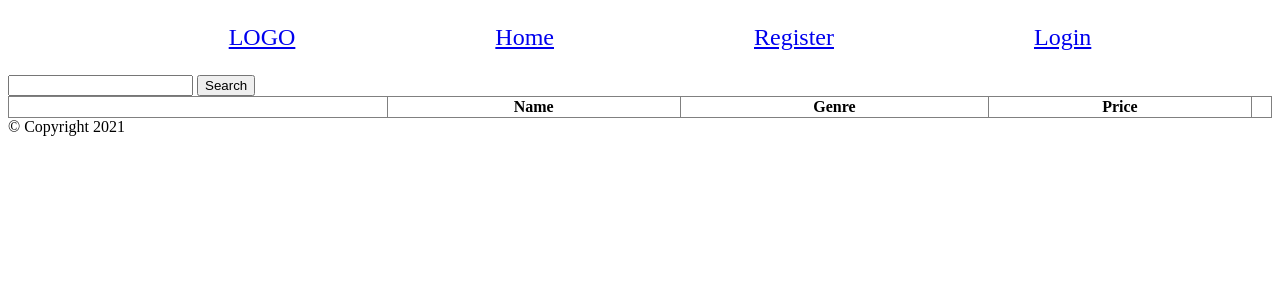
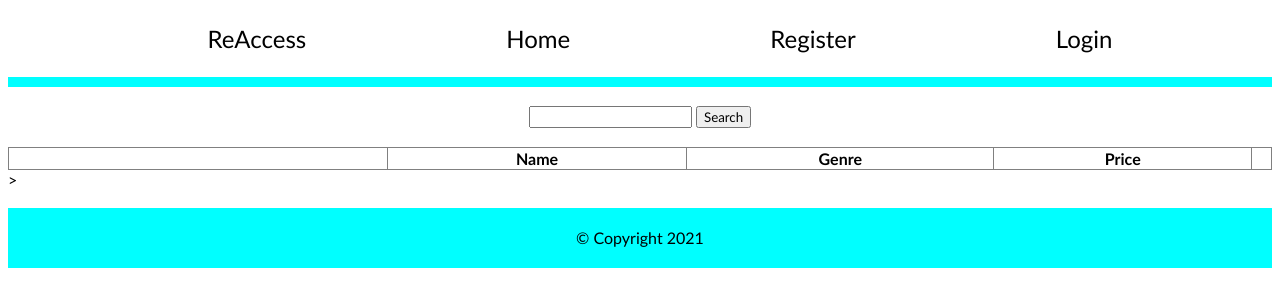
Before and after one commit to TeoSul/web2project, a website: page views/index.html in a window 1280 px wide. Drawn offline with Linux system fonts and the light colour scheme; no server answers.

Commit message:
Update 18/01/2021

```diff
--- a/views/css/style.css
+++ b/views/css/style.css
@@ -1,3 +1,7 @@
+* {
+    font-family: 'Gill Sans', 'Gill Sans MT', Calibri, 'Trebuchet MS', sans-serif;
+}
+
 .navigation ul{
     display:flex;
     justify-content: center;
@@ -9,3 +13,16 @@
     margin-left:100px;
     margin-right:100px;
 }
+
+.navigation li a{
+    text-decoration: none;
+    color: black;
+}
+
+.navigation li a:visited{
+    text-decoration: none;
+}
+
+.navigation li a:hover{
+    color:aqua;
+}
--- a/views/index.html
+++ b/views/index.html
@@ -13,20 +13,22 @@
 
         <nav class="navigation">
             <ul>
-                <li><a href="/">LOGO</a></li>
+                <li><a href="/">ReAccess</a></li>
                 <li><a href="/">Home</a></li>
                 <li><a href="/register">Register</a></li>
                 <li><a href="/login" class="login">Login</a></li>
             </ul>
         </nav>
 
-        <section>
+        <div style="background-color: aqua; height:10px"></div><br/>
+
+        <section style="text-align: center;">
             <div>
                 <form onsubmit="return search()">
                     <input type="text" id="searchPanel" name="searchPanel"/>
                     <input type="submit" name="searchSubmit" value="Search"/>
                 </form>
-            </div>
+            </div><br/>
         </section>
 
         <section>
@@ -40,14 +42,14 @@
                         <th></th>
                     </tr>
                 </thead>
+
                 <tbody class="games">
                 </tbody>
 
+            </table>
+        </section>><br/><br/>
 
-            </table>
-        </section>
-
-        <footer>
+        <footer style="text-align: center; height: 40px; background-color: aqua; font-family: 'Gill Sans', 'Gill Sans MT', Calibri, 'Trebuchet MS', sans-serif; padding-top:20px;">
             &copy; Copyright 2021
         </footer>
 
--- a/views/js/index.js
+++ b/views/js/index.js
@@ -84,7 +84,7 @@ function search() {
                 {
                     $(".games").html(`
                     <tr>
-                    <td><img src="${game.image}" width="40%"/></td>
+                    <td><img src="${game.image}" width="50%"/></td>
                     <td>${game.name}</td>
                     <td>${game.genre}</td>
                     <td>$${game.price}</td>
```
Also changed, not shown: views/login.html (+2 -2 lines), views/profile.html (+2 -0 lines).
